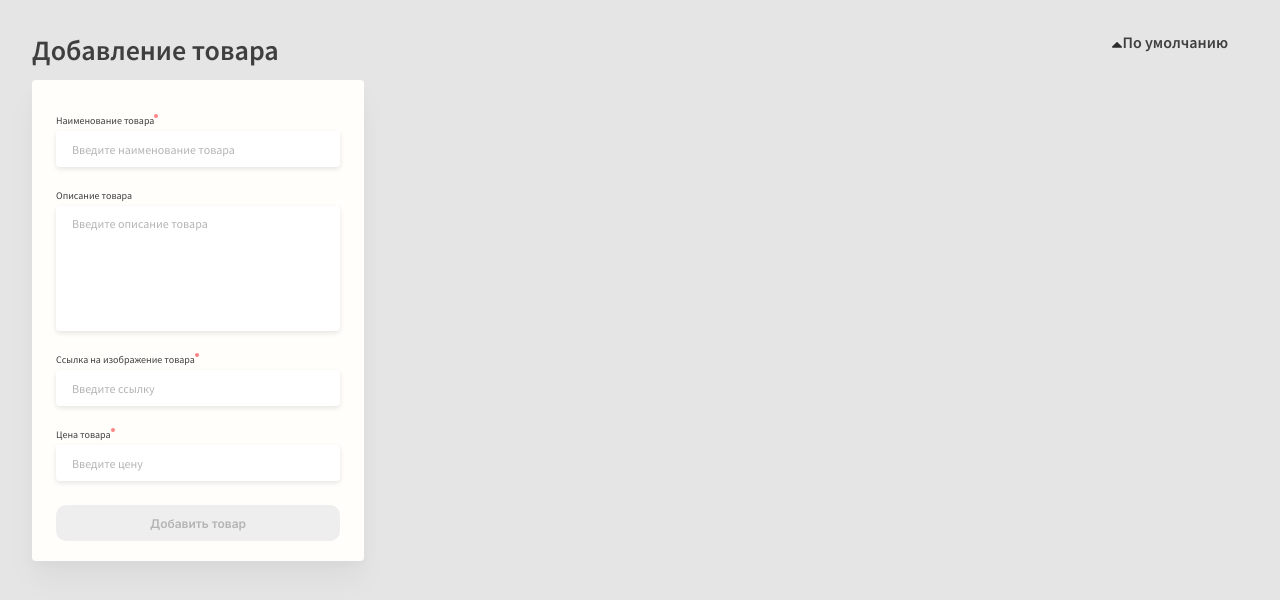
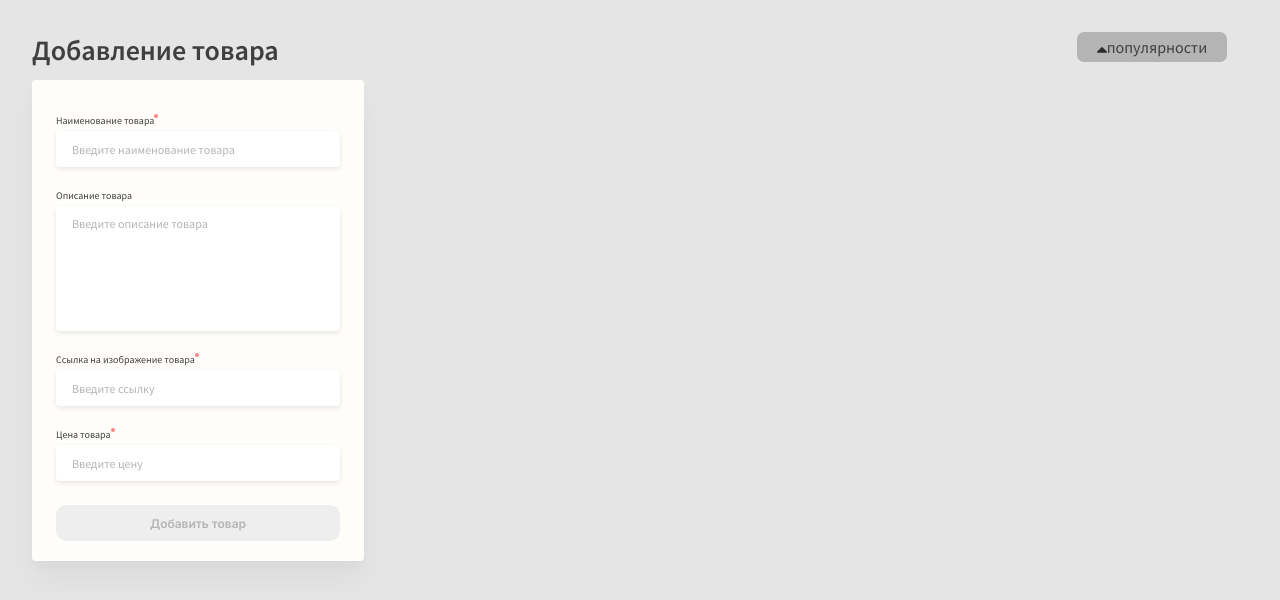
Before and after one commit to fundamentum71/test-project-for-job-1, a React (Create React App) app: page / in a window 1280 px wide. Shown: the top 600 px of the page. Built offline with nearby package versions, Linux system fonts and the light colour scheme.

Commit message:
сделал сортировку

```diff
--- a/src/components/app/App.tsx
+++ b/src/components/app/App.tsx
@@ -1,13 +1,15 @@
 import ProductSort from '../productSort/ProductSort';
 import ProductAdd from '../productAdd/ProductAdd';
 import ProductList from '../productList/ProductList';
+import { useAppSelector } from '../../redux/hook';
 
 const App: React.FC = () => {
+	const sort = useAppSelector((state) => state.filter.sort);
 	return (
 		<div className="App">
 			<header className="header__container">
 				<h1>Добавление товара</h1>
-				<ProductSort />
+				<ProductSort value={sort} />
 			</header>
 			<main className="main__container">
 				<div>
--- a/src/components/productList/ProductList.tsx
+++ b/src/components/productList/ProductList.tsx
@@ -5,6 +5,27 @@ import './productList.scss';
 
 const ProductList: React.FC = () => {
 	const cartList = useAppSelector((state) => state.cart.list);
+	const { sortProperty } = useAppSelector((state) => state.filter.sort);
+
+	let nowCartList;
+
+	switch (sortProperty) {
+		case 'default': {
+			nowCartList = cartList;
+			break;
+		}
+		case 'price': {
+			nowCartList = cartList.slice().sort((a, b) => parseFloat(a.price) - parseFloat(b.price));
+			break;
+		}
+		case '-price': {
+			nowCartList = cartList.slice().sort((a, b) => parseFloat(b.price) - parseFloat(a.price));
+			break;
+		}
+
+		default:
+			break;
+	}
 
 	const isMounted = React.useRef(false);
 	React.useEffect(() => {
@@ -17,7 +38,7 @@ const ProductList: React.FC = () => {
 
 	return (
 		<ul className="product__list">
-			{cartList.map((item) => (
+			{nowCartList?.map((item) => (
 				<ProductListItem key={item.id} {...item} />
 			))}
 		</ul>
--- a/src/components/productSort/ProductSort.tsx
+++ b/src/components/productSort/ProductSort.tsx
@@ -1,16 +1,55 @@
 import React from 'react';
-import './productSort.scss';
+import { setSort } from '../../redux/filter/slice';
+import { SortPropertyEnum, Sort as SortType } from '../../redux/filter/types';
+import { useAppDispatch } from '../../redux/hook';
+import styles from './productSort.module.scss';
 
-const ProductSort: React.FC = () => {
+type PopupItem = {
+	name: string;
+	sortProperty: SortPropertyEnum;
+};
+
+type PopupClick = MouseEvent & {
+	path: Node[];
+};
+
+type SortPopupProps = {
+	value: SortType;
+};
+
+export const popupList: PopupItem[] = [
+	{ name: 'По умолчанию', sortProperty: SortPropertyEnum.DEFAULT },
+	{ name: 'По возр. цены', sortProperty: SortPropertyEnum.PRICE_DESC },
+	{ name: 'По убыв. цены', sortProperty: SortPropertyEnum.PRICE_ASC },
+];
+
+const ProductSort: React.FC<SortPopupProps> = ({ value }) => {
+	const dispatch = useAppDispatch();
+
 	const [isVisablePopup, setIsVisablePopup] = React.useState(false);
 
-	const changeVisablePopup = () => {
-		setIsVisablePopup(!isVisablePopup);
+	const sortRef = React.useRef<HTMLDivElement>(null);
+
+	React.useEffect(() => {
+		const handleClickOutside = (event: MouseEvent) => {
+			const _event = event as PopupClick;
+			if (sortRef.current && !_event.path.includes(sortRef.current)) {
+				setIsVisablePopup(false);
+			}
+		};
+		document.body.addEventListener('click', handleClickOutside);
+		return () => document.body.removeEventListener('click', handleClickOutside);
+	}, []);
+
+	const onClickListItem = (obj: PopupItem) => {
+		dispatch(setSort(obj));
+		setIsVisablePopup(false);
 	};
 
 	return (
-		<div className="sort" onClick={changeVisablePopup}>
-			<div className="sort__label">
+		<div ref={sortRef} className={styles.sort}>
+			<div className={styles.sort__wrapper}>
+				<div className={styles.sort__label}>
 					<svg
 						width="10"
 						height="6"
@@ -22,19 +61,24 @@ const ProductSort: React.FC = () => {
 							fill="#2C2C2C"
 						/>
 					</svg>
-				<b>По умолчанию</b>
-				{/*<span>name</span>*/}
+					<span onClick={() => setIsVisablePopup(!isVisablePopup)}>{value.name}</span>
 				</div>
 
 				{isVisablePopup && (
-				<div className="sort__popup">
+					<div className={styles.sort__popup}>
 						<ul>
-						<li className="active">По умолчанию</li>
-						<li className="active">По возр. цены</li>
-						<li className="active">По убыв. цены</li>
+							{popupList.map((item, i) => (
+								<li
+									className={styles.sort__popup_item}
+									key={i}
+									onClick={() => onClickListItem(item)}>
+									{item.name}
+								</li>
+							))}
 						</ul>
 					</div>
 				)}
+			</div>
 		</div>
 	);
 };
--- /dev/null
+++ b/src/components/productSort/productSort.module.scss
@@ -0,0 +1,30 @@
+@import '../../style/variables.scss';
+.sort {
+	cursor: pointer;
+	position: relative;
+
+	&__wrapper {
+		position: absolute;
+		padding: 5px;
+		width: 150px;
+		right: 1px;
+		z-index: 2;
+		color: $main-text-color;
+		background-color: $btn-disable-text-color;
+		border-radius: 7px;
+	}
+
+	&__label {
+		text-align: center;
+	}
+	&__popup {
+		&_item {
+			margin: 5px;
+			padding: 4px;
+			&:hover {
+				background-color: $mainBG-color;
+				border-radius: 7px;
+			}
+		}
+	}
+}
--- a/src/components/productSort/productSort.scss
+++ /dev/null
@@ -1,36 +0,0 @@
-@import '../../style/variables.scss';
-.select-sort {
-	display: inline-block;
-	width: 124px;
-	height: 36px;
-	color: $placeholderText-color;
-	border-radius: 4px;
-	border: none;
-	box-shadow: 0px 2px 5px rgba(0, 0, 0, 0.1);
-	padding-left: 13px;
-	padding-right: 13px;
-	font-size: 0.75rem;
-
-	//-webkit-appearance: none;
-	//-moz-appearance: none;
-	//appearance: none;
-	//appearance: inherit;
-
-	cursor: pointer;
-}
-
-select::after {
-	content: '1';
-	display: block;
-	position: absolute;
-}
-
-.select-container {
-	position: relative;
-	max-width: 121px;
-}
-//.select-arrow {
-//	position: absolute;
-//	right: 16px;
-//	top: 6px;
-//}
--- /dev/null
+++ b/src/redux/filter/slice.ts
@@ -0,0 +1,23 @@
+import { createSlice, PayloadAction } from '@reduxjs/toolkit';
+import { FilterSliceState, Sort, SortPropertyEnum } from './types';
+
+const initialState: FilterSliceState = {
+	sort: {
+		name: 'популярности',
+		sortProperty: SortPropertyEnum.DEFAULT,
+	},
+};
+
+const filterSlice = createSlice({
+	name: 'filter',
+	initialState,
+	reducers: {
+		setSort(state, action: PayloadAction<Sort>) {
+			state.sort = action.payload;
+		},
+	},
+});
+
+export const { setSort } = filterSlice.actions;
+
+export default filterSlice.reducer;
--- /dev/null
+++ b/src/redux/filter/types.ts
@@ -0,0 +1,14 @@
+export enum SortPropertyEnum {
+	DEFAULT = 'default',
+	PRICE_DESC = 'price',
+	PRICE_ASC = '-price',
+}
+
+export type Sort = {
+	name: string;
+	sortProperty: SortPropertyEnum;
+};
+
+export interface FilterSliceState {
+	sort: Sort;
+}
--- a/src/redux/store.ts
+++ b/src/redux/store.ts
@@ -1,9 +1,11 @@
 import { configureStore } from '@reduxjs/toolkit';
 import cartReducer from './cart/slice';
+import filterReducer from './filter/slice';
 
 const store = configureStore({
 	reducer: {
 		cart: cartReducer,
+		filter: filterReducer,
 	},
 });
 
--- a/src/style/style.scss
+++ b/src/style/style.scss
@@ -6,6 +6,10 @@
 	margin: 0;
 	padding: 0;
 	box-sizing: border-box;
+	-webkit-touch-callout: none; /* prevent callout to copy image, etc when tap to hold */
+	-webkit-text-size-adjust: none; /* prevent webkit from resizing text to fit */
+	-webkit-tap-highlight-color: rgba(0, 0, 0, 0); /* prevent tap highlight color / shadow */
+	-webkit-user-select: none; /* prevent copy paste, to allow, change 'none' to 'text' */
 }
 
 ul,
```
Lines whose indentation alone changed are shown as unchanged.
